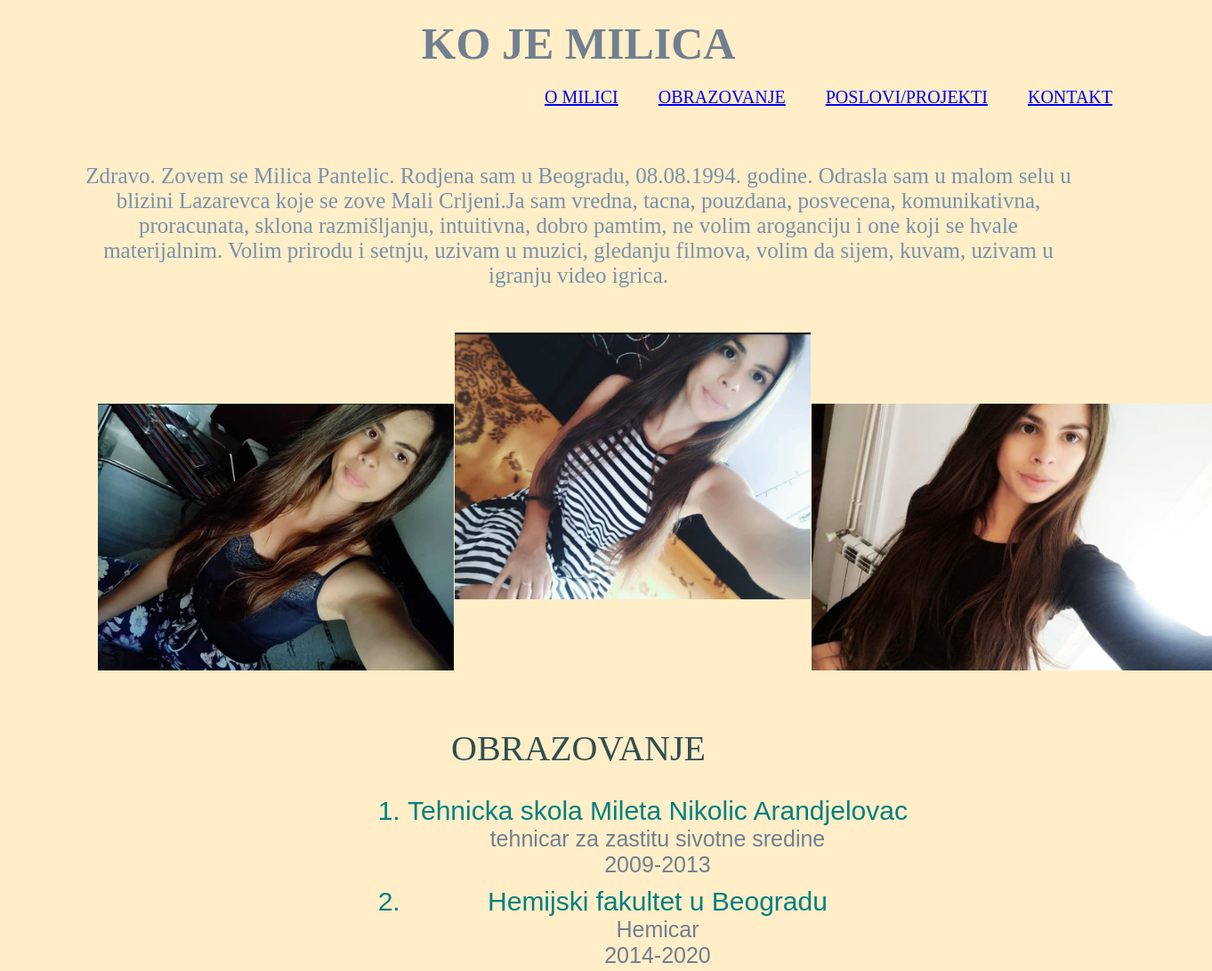
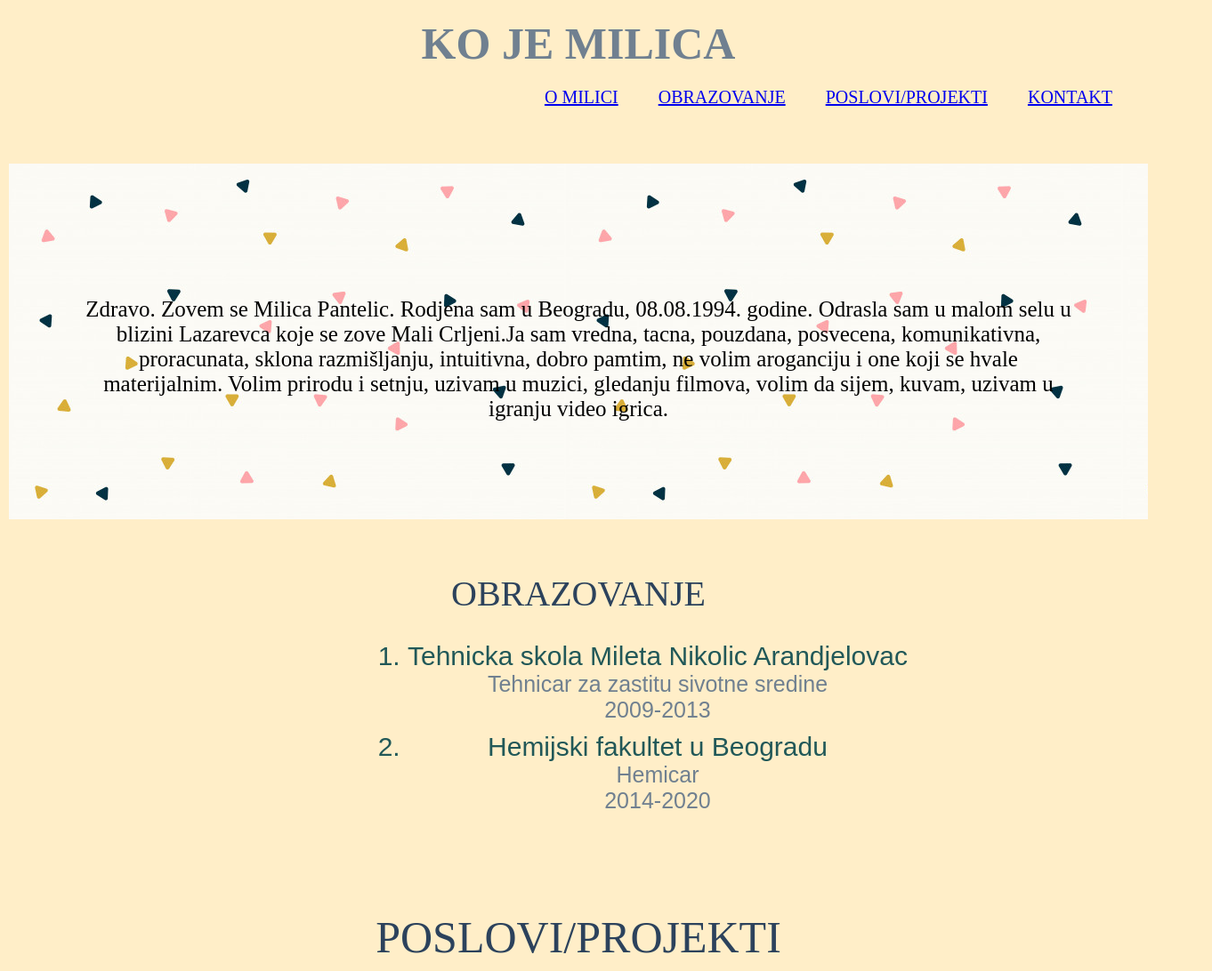
Before and after one commit to hemicarka94/Nedelja1, a plain HTML site: page index.html in a window 1280 px wide. Shown: the top 1092 px of the page at 89% size, 1362 px wide, since content can reach past the window. Drawn offline with Linux system fonts and the light colour scheme.

Commit message:
Dodajem domaci za prvu nedelju

```diff
--- a/Style/style.css
+++ b/Style/style.css
@@ -11,7 +11,12 @@ body {
 .pozadina {
     background-color: rgb(255, 238, 200);
 }
+.paragraf {
+    background: url("./resources/images.jpg");
+    width: 100%;
+    height: 400px;
 
+}
 h1 {
     text-align: center;
     color: slategray;
@@ -41,10 +46,11 @@ main {
 #opis {
     font-size: 25px;
     text-align:center;
+    padding-top: 150px;
     padding-left: 80px;
     padding-right: 80px;
     padding-bottom: 30px;
-    color: rgb(119, 147, 172);
+    color:black
 }
 .daljeopis {
     text-align: center;
@@ -55,7 +61,7 @@ main {
     text-align: center;
     font-size: 40px;
     padding-top: 60px;
-    color:darkslategray;
+    color:rgb(44, 66, 92);
 }
 ol{
     padding-left: 35%;
@@ -68,7 +74,7 @@ ol{
 ol > li {
     padding-top: 10px;
     font-size: 30px;
-    color: teal;
+    color: rgb(33, 88, 88);
 }
 ol > ul{
     color: slategrey;
@@ -79,7 +85,7 @@ ol > ul{
     font-size: 50px;
     padding-top: 60px;
     padding-bottom: 50px;
-    color: darkslategray;
+    color: rgb(44, 66, 92);
 }
 .grid-container2 {
     display: grid;
--- a/index.html
+++ b/index.html
@@ -5,7 +5,7 @@
     <meta charset="UTF-8">
     <meta name="viewport" content="width=device-width, initial-scale=1.0">
     <title>Portfolio</title>
-    <link rel="stylesheet" href="Style\style.css">
+    <link rel="stylesheet" href="style\style.css">
 </head>
 <body class="pozadina">
     <header>
@@ -20,18 +20,15 @@
         </nav>
     </header>
     <main>
+    <div class="paragraf">
         <p id="opis"> Zdravo. Zovem se  Milica Pantelic. Rodjena sam u Beogradu, 08.08.1994. godine. Odrasla sam u malom selu u blizini Lazarevca koje se zove Mali Crljeni.Ja sam vredna, tacna, pouzdana, posvecena, komunikativna, proracunata, sklona razmišljanju, intuitivna, dobro pamtim, ne volim aroganciju i one koji se hvale materijalnim.
         Volim prirodu i setnju, uzivam u muzici, gledanju filmova, volim da sijem, kuvam, uzivam u igranju video igrica.
         </p>
-        <div class="grid-container2">
-            <div class="slika1"><img src="Style\resources\slika1.jpg "style="width:400px;height;300px;"></div>
-            <div class="slika2"><img src="Style\resources\slika2.jpg" style="width: 400px; height: 300px;"></div>
-            <div class="slika3"><img src="Style\resources\slika3.jpg" style="width: 450px; height: 300px;"></div>
-          </div>
+    </div>
         <p id="obrazovanje">OBRAZOVANJE
             <ol>
                 <li>Tehnicka skola Mileta Nikolic Arandjelovac</li>
-                <ul>tehnicar za zastitu sivotne sredine</ul>
+                <ul>Tehnicar za zastitu sivotne sredine</ul>
                 <ul>2009-2013</ul>
                 <li>Hemijski fakultet u Beogradu</li>
                 <ul>Hemicar</ul>
```
Also changed, not shown: Style/resources/about-me2jpg.jpg (added), Style/resources/aboutme.jpg (added), Style/resources/backg.jpg (added), Style/resources/background.jpg (added), Style/resources/images.jpg (added), Style/resources/slika1.jpg (deleted), Style/resources/slika1jpg.jpg (deleted), Style/resources/slika2.jpg (deleted), Style/resources/slika3.jpg (deleted).
